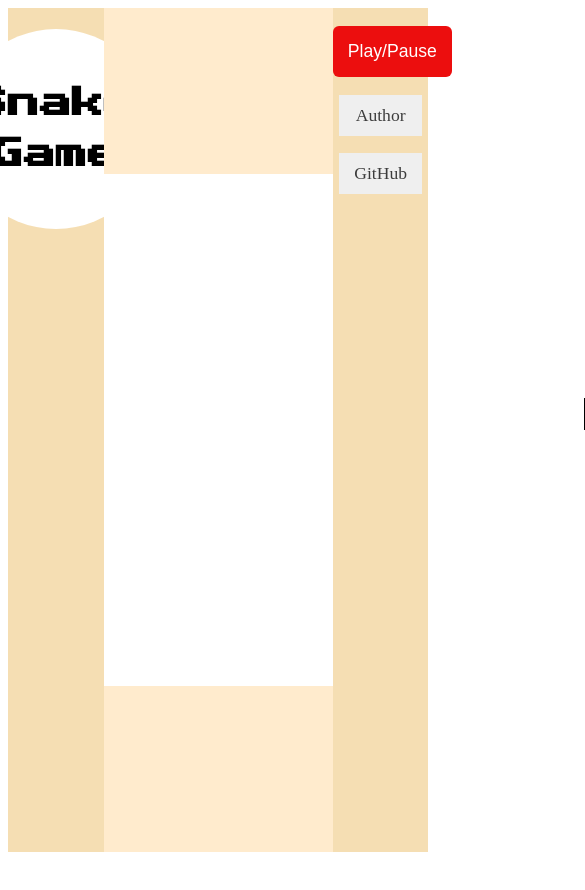
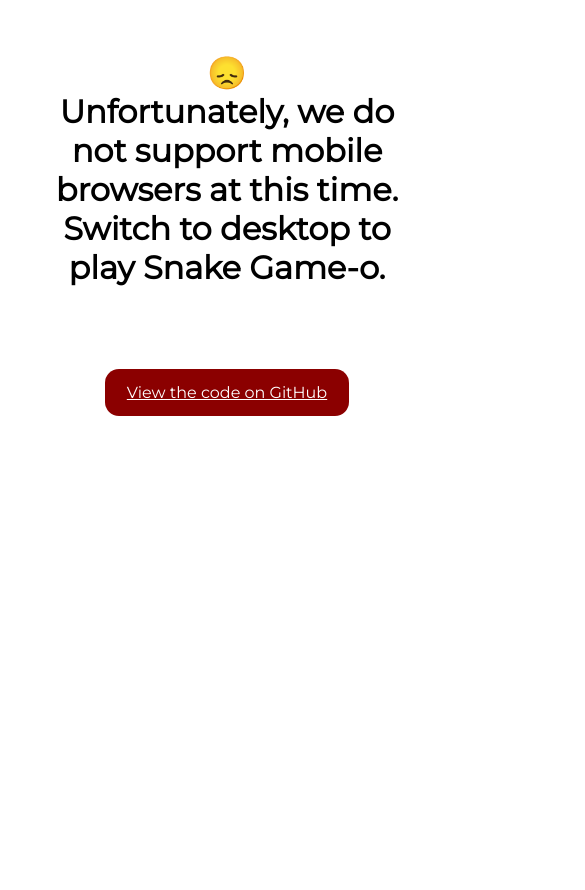
Before and after one commit to Icheka/snake-game-using-javascript, a plain HTML site: page index.html in a window 390 px wide. Shown: the top 890 px of the page, 585 px wide, since content can reach past the window. Before the commit the page ends 860 px from the top, so only its background shows below. Drawn offline with Linux system fonts and the light colour scheme.

Commit message:
Completed mobile overlay. Improved UI. Added play/pause feature.

```diff
--- a/index.html
+++ b/index.html
@@ -10,6 +10,7 @@
         <link rel="stylesheet" href="./styles/style.css">
         <link rel="preconnect" href="https://fonts.gstatic.com">
         <link href="https://fonts.googleapis.com/css2?family=Press+Start+2P&display=swap" rel="stylesheet">
+        <link href="https://fonts.googleapis.com/css2?family=Montserrat&display=swap" rel="stylesheet">
 
         <script defer src="./scripts/Snake.js"></script>
     </head>
--- a/scripts/Snake.js
+++ b/scripts/Snake.js
@@ -48,18 +48,18 @@ class Game {
         this.box = 32; // size of individual square unit of Snake in pixels
 
         this.snake = new Snake(this.box);
-        this.snake_color = "green";
+        this.snake_color = "red";
 
         this.food = {
             x: Math.floor(Math.random() * 15 + 1) * this.box,
             y: Math.floor(Math.random() * 15 + 1) * this.box
         };
-        this.food_color = "black";
+        this.food_color = "darkgreen";
 
         app.game_state_toggle_text = "Pause";
         this.gameLoop = setInterval(() => {
             this.start();
-        }, 100);
+        }, 110);
 
         document.addEventListener("keydown", e => this.updateSnakePosition(e));
     }
@@ -91,7 +91,15 @@ class Game {
     }
 
     updateSnakePosition({ keyCode }) {
-        this.snake.changeDirection(keyCode);
+        switch (keyCode) {
+            case 32:
+                this.toggleGameState();
+                break;
+
+            default:
+                this.snake.changeDirection(keyCode);
+                break;
+        }
     }
 
     start() {
@@ -111,6 +119,7 @@ class Game {
 
         this.snake.snake = snake;
 
+        this.gameOn = true;
         this.createBG("white");
         this.drawSnake();
         this.drawFood();
@@ -187,7 +196,21 @@ const VIEW = `
             <button onclick="game.toggleGameState()" class="game-state-toggler">
                 ${app.game_state_toggle_text}
             </button>
+            <div id="footer">
+                Made with ❤️ <br />
+                Icheka Ozuru (@c0debeast_)
+            </div>
         </div>
+    </div>
+</div>
+<div class="overlay-on-mobile">
+    <h1>
+    😞 <br />
+    Unfortunately, we do not support mobile browsers at this time.
+    Switch to desktop to play Snake Game-o.
+    </h1>
+    <div class="github-btn-wrapper">
+        <a class="github-btn" href="https://github.com/Icheka/snake-game-using-javascript">View the code on GitHub</a>
     </div>
 </div>
 `;
@@ -203,7 +226,7 @@ class Sidebar {
             },
             GitHub: {
                 name: "View the source code on GitHub",
-                link: ""
+                link: "https://github.com/Icheka/snake-game-using-javascript"
             }
         };
     }
--- a/styles/style.css
+++ b/styles/style.css
@@ -10,9 +10,12 @@
     width: 25%;
     background-color: wheat;
 }
+#board .sidebar.links-sidebar {
+    padding-top: 3em;
+}
 #board .sidebar .sidebar-link {
     color: rgba(0, 0, 0, 0.75);
-    font-weight: 500;
+    font-weight: 600;
     display: block;
     background-color: #efefef;
     padding: 10px;
@@ -20,6 +23,7 @@
     text-decoration: none;
     text-align: center;
     font-size: 110%;
+    font-family: 'Montserrat', sans-serif;
 }
 #board .sidebar .sidebar-link:hover {
     text-decoration: none;
@@ -81,3 +85,44 @@
 .game-toggler-wrapper {
     text-align: center;
 }
+
+#footer {
+    position: absolute;
+    bottom: 6em;
+    right: 1.6%;
+    max-width: 400px;
+    background-color: whitesmoke;
+    padding: 1em;
+    font-family: 'Montserrat', sans-serif;
+}
+.overlay-on-mobile {
+    width: 100vw !important;
+    height: 100vh !important;
+    position: absolute;
+    top: 0;
+    left: 0;
+    text-align: center;
+    padding: 2em;
+    font-family: 'Montserrat', sans-serif;
+    background-color: white;
+}
+.overlay-on-mobile .github-btn-wrapper {
+    margin-top: 6em;
+}
+.overlay-on-mobile .github-btn {
+    border-radius: 14px;
+    padding: 14px 22px;
+    text-align: center;
+    color: white;
+    background-color: darkred;
+}
+@media screen and (min-width: 769px) {
+    .overlay-on-mobile {
+        display: none;
+    }
+}
+@media screen and (max-width: 768px) {
+    #board {
+        display: none;
+    }
+}
```
